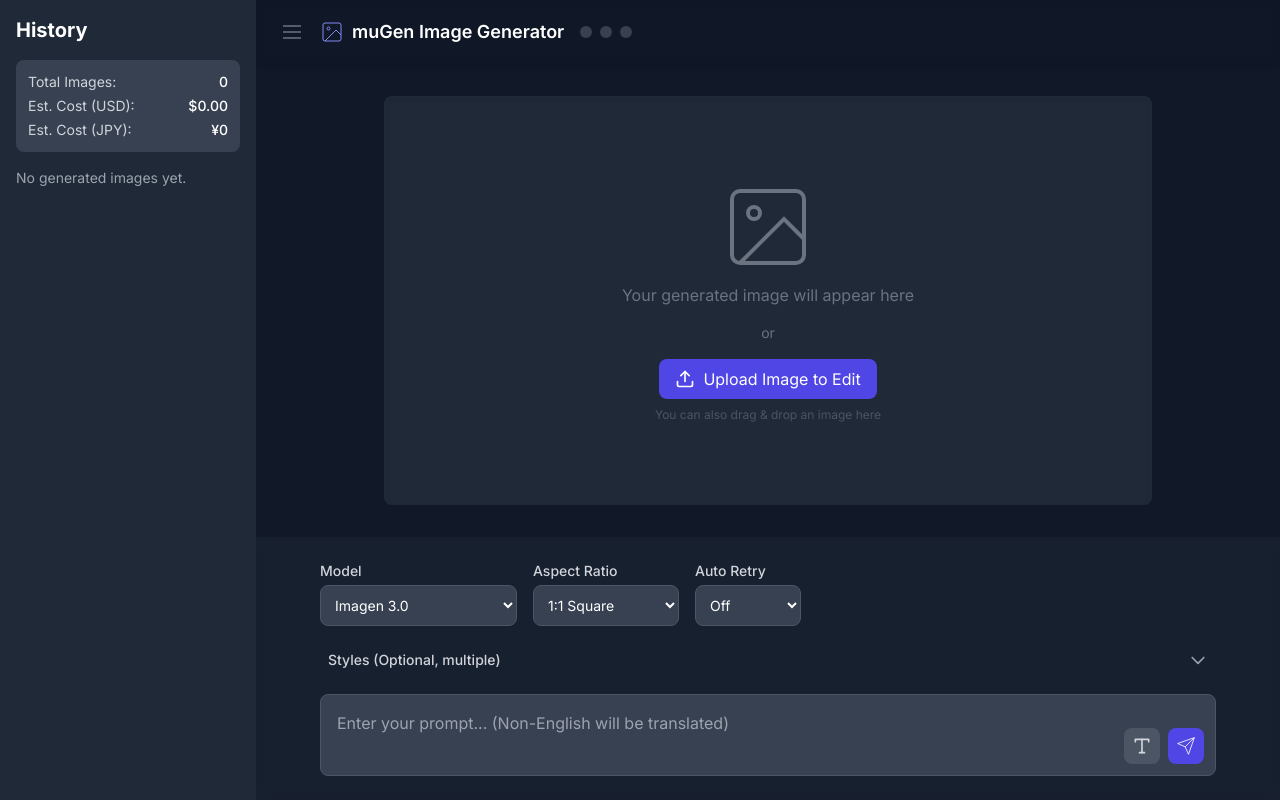
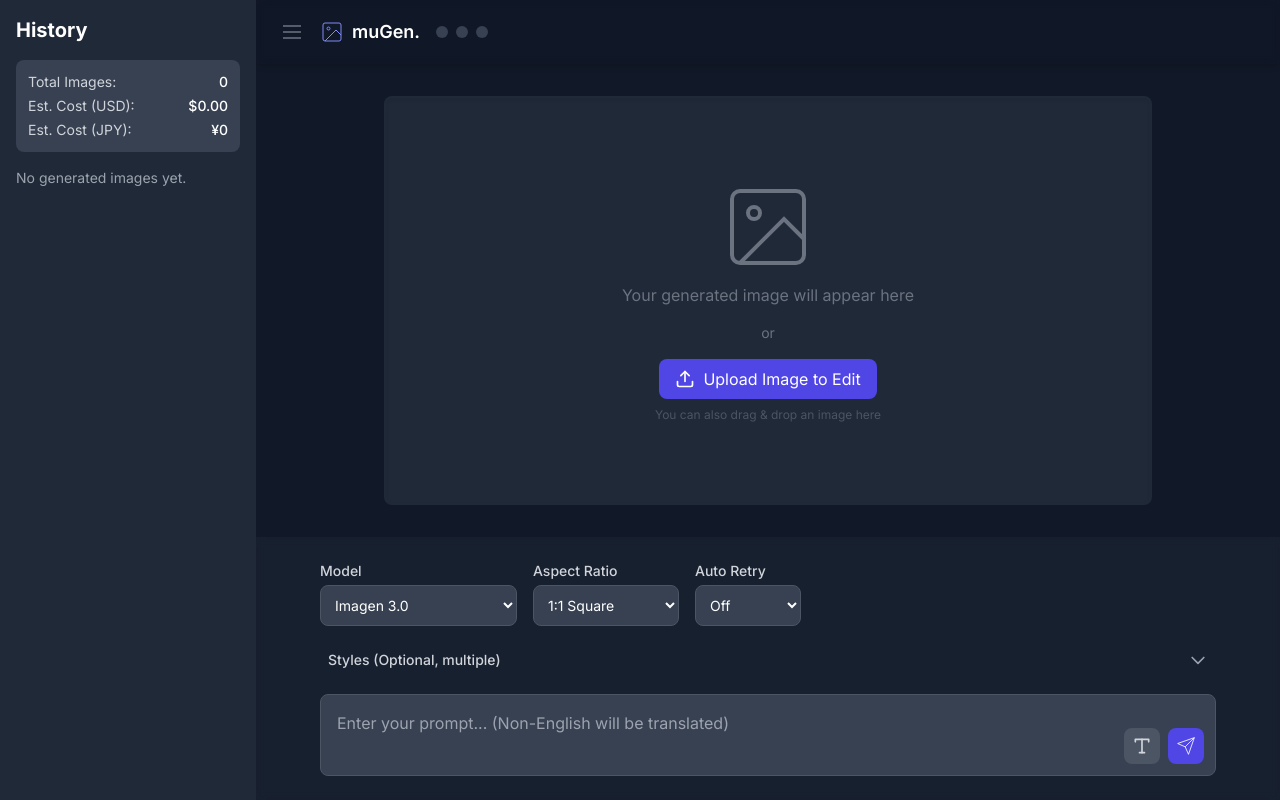
Before and after one commit to wiffhus/muGen, a plain HTML site: page index.html in a window 1280 px wide. Drawn offline with nearby package versions, Linux system fonts and the light colour scheme.

Commit message:
Update index.html

```diff
--- a/index.html
+++ b/index.html
@@ -215,7 +215,7 @@
             </button>
             <div class="flex items-center space-x-2">
                 <svg class="w-6 h-6 text-indigo-400" fill="none" stroke="currentColor" viewBox="0 0 24 24"><use href="#icon-image"></use></svg>
-                <span class="text-lg font-semibold text-white">muGen Image Generator</span>
+                <span class="text-lg font-semibold text-white">muGen.</span>
             </div>
             <div class="flex space-x-2 ml-4">
                 <div class="w-3 h-3 rounded-full bg-gray-700"></div>
```
